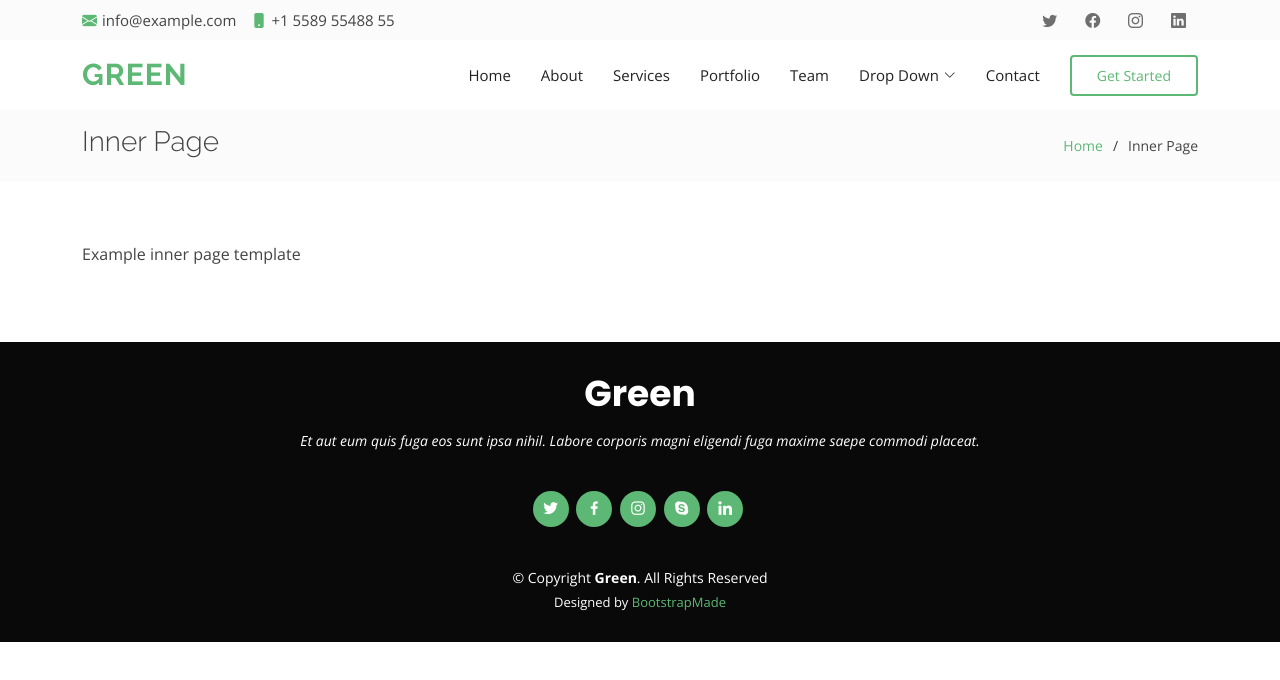
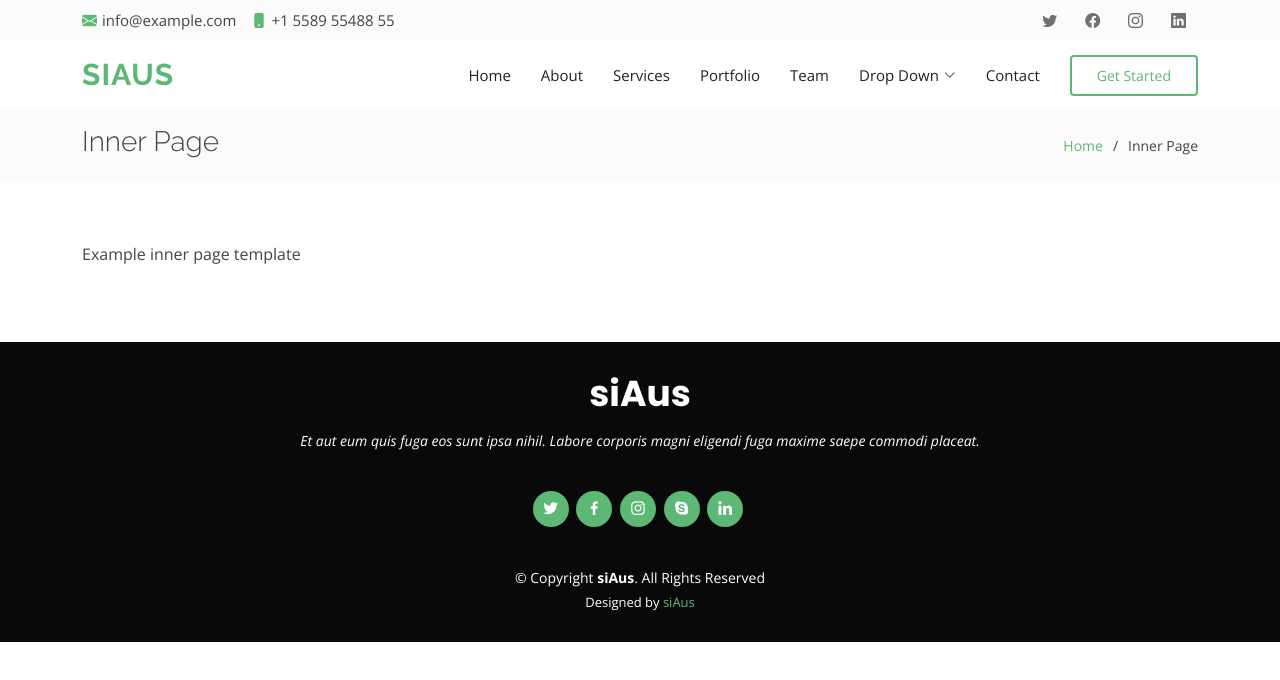
Before and after one commit to AdarshK33/Test_-Deloitte, a website: page public/inner-page.html in a window 1280 px wide. Drawn offline with nearby package versions, Linux system fonts and the light colour scheme.

Commit message:
added title

```diff
--- a/public/assets/js/main.js
+++ b/public/assets/js/main.js
@@ -1,5 +1,5 @@
 /**
-* Template Name: Green - v4.10.0
+* Template Name: siAus - v4.10.0
 * Template URL: https://bootstrapmade.com/green-free-one-page-bootstrap-template/
 * Author: BootstrapMade.com
 * License: https://bootstrapmade.com/license/
--- a/public/assets/vendor/php-email-form/validate.js
+++ b/public/assets/vendor/php-email-form/validate.js
@@ -1,7 +1,7 @@
 /**
 * PHP Email Form Validation - v3.5
-* URL: https://bootstrapmade.com/php-email-form/
-* Author: BootstrapMade.com
+* URL: siAus
+* Author: siAus.com
 */
 (function () {
   "use strict";
--- a/public/inner-page.html
+++ b/public/inner-page.html
@@ -5,7 +5,7 @@
   <meta charset="utf-8">
   <meta content="width=device-width, initial-scale=1.0" name="viewport">
 
-  <title>Inner Page - Green Bootstrap Template</title>
+  <title>Inner Page -siAus</title>
   <meta content="" name="description">
   <meta content="" name="keywords">
 
@@ -24,14 +24,11 @@
   <link href="assets/vendor/glightbox/css/glightbox.min.css" rel="stylesheet">
   <link href="assets/vendor/swiper/swiper-bundle.min.css" rel="stylesheet">
 
-  <!-- Template Main CSS File -->
+  <!-- siAus Main CSS File -->
   <link href="assets/css/style.css" rel="stylesheet">
 
   <!-- =======================================================
-  * Template Name: Green - v4.10.0
-  * Template URL: https://bootstrapmade.com/green-free-one-page-bootstrap-template/
-  * Author: BootstrapMade.com
-  * License: https://bootstrapmade.com/license/
+                          siAus
   ======================================================== -->
 </head>
 
@@ -57,7 +54,7 @@
   <header id="header" class="d-flex align-items-center">
     <div class="container d-flex align-items-center">
 
-      <h1 class="logo me-auto"><a href="index.html">Green</a></h1>
+      <h1 class="logo me-auto"><a href="index.html">siAus</a></h1>
       <!-- Uncomment below if you prefer to use an image logo -->
       <!-- <a href="index.html" class="logo me-auto"><img src="assets/img/logo.png" alt="" class="img-fluid"></a>-->
 
@@ -124,7 +121,7 @@
   <!-- ======= Footer ======= -->
   <footer id="footer">
     <div class="container">
-      <h3>Green</h3>
+      <h3>siAus</h3>
       <p>Et aut eum quis fuga eos sunt ipsa nihil. Labore corporis magni eligendi fuga maxime saepe commodi placeat.</p>
       <div class="social-links">
         <a href="#" class="twitter"><i class="bx bxl-twitter"></i></a>
@@ -134,14 +131,12 @@
         <a href="#" class="linkedin"><i class="bx bxl-linkedin"></i></a>
       </div>
       <div class="copyright">
-        &copy; Copyright <strong><span>Green</span></strong>. All Rights Reserved
+        &copy; Copyright <strong><span>siAus</span></strong>. All Rights Reserved
       </div>
       <div class="credits">
         <!-- All the links in the footer should remain intact. -->
         <!-- You can delete the links only if you purchased the pro version. -->
-        <!-- Licensing information: https://bootstrapmade.com/license/ -->
-        <!-- Purchase the pro version with working PHP/AJAX contact form: https://bootstrapmade.com/green-free-one-page-bootstrap-template/ -->
-        Designed by <a href="https://bootstrapmade.com/">BootstrapMade</a>
+        Designed by <a href="#">siAus</a>
       </div>
     </div>
   </footer><!-- End Footer -->
```
Also changed, not shown: public/assets/css/style.css (+4 -4 lines), public/index.html (+7 -12 lines), public/portfolio-details.html (+6 -11 lines), public/Readme.txt.
